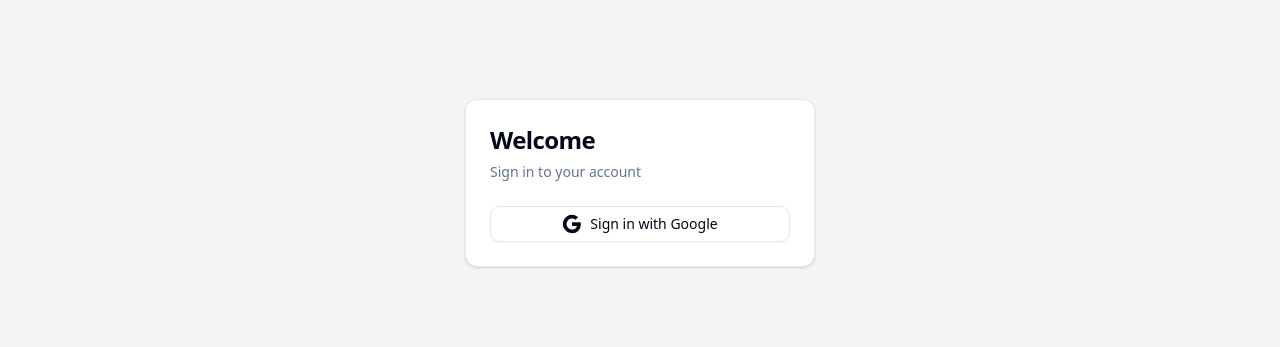
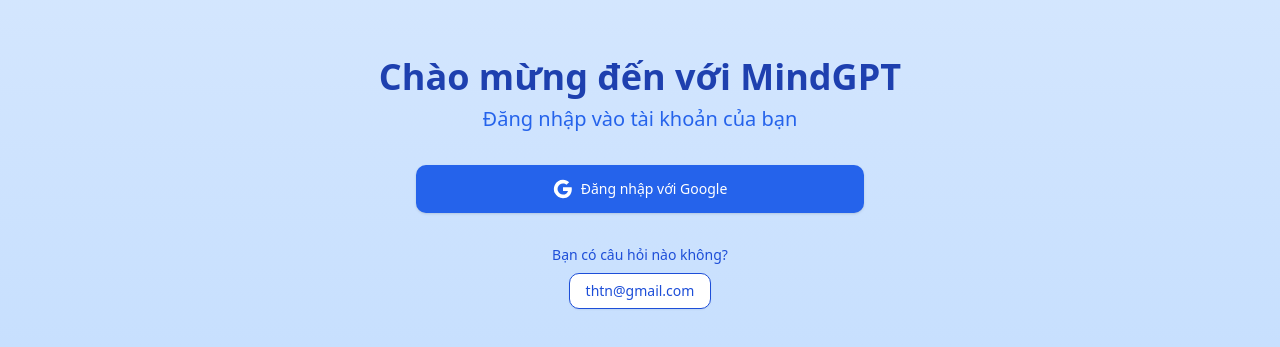
Before and after one commit to that-hoc-that-nghiep/mindgpt-fe, a React (Vite) app: page /login in a window 1280 px wide. Shown: the part 217-564 px from the top of the page. Built offline with nearby package versions, Linux system fonts and the light colour scheme.

Commit message:
feat: done

```diff
--- a/src/pages/(auth)/login.tsx
+++ b/src/pages/(auth)/login.tsx
@@ -1,31 +1,22 @@
 import { Button } from "@/components/ui/button"
-import {
-    Card,
-    CardContent,
-    CardDescription,
-    CardHeader,
-    CardTitle,
-} from "@/components/ui/card"
 
 export function LoginPage() {
-    const handleGoogleSignIn = () => {
-        console.log("Sign in with Google")
+
+    const handleGoogleLogin = () => {
+        console.log('Google login successful:')
     }
 
     return (
-        <div className="flex items-center justify-center min-h-screen bg-gray-100">
-            <Card className="w-[350px]">
-                <CardHeader>
-                    <CardTitle className="text-2xl font-bold">
-                        Welcome
-                    </CardTitle>
-                    <CardDescription>Sign in to your account</CardDescription>
-                </CardHeader>
-                <CardContent>
+        <div className="flex flex-col items-center justify-center min-h-screen bg-gradient-to-b from-blue-100 to-blue-200 p-4">
+            <div className="text-center mb-8">
+                <h1 className="text-4xl font-bold text-blue-800 mb-2">Chào mừng đến với MindGPT</h1>
+                <p className="text-xl text-blue-600">Đăng nhập vào tài khoản của bạn</p>
+            </div>
+            <div className="w-full max-w-md">
                 <Button
-                        onClick={handleGoogleSignIn}
-                        className="w-full"
-                        variant="outline"
+                    onClick={handleGoogleLogin}
+                    className="w-full bg-blue-600 hover:bg-blue-700 text-white"
+                    style={{padding: "24px"}}
                 >
                     <svg className="w-5 h-5 mr-2" viewBox="0 0 24 24">
                         <path
@@ -45,10 +36,19 @@
                             d="M12 5.38c1.62 0 3.06.56 4.21 1.64l3.15-3.15C17.45 2.09 14.97 1 12 1 7.7 1 3.99 3.47 2.18 7.07l3.66 2.84c.87-2.6 3.3-4.53 6.16-4.53z"
                         />
                     </svg>
-                        Sign in with Google
+                    Đăng nhập với Google
                 </Button>
-                </CardContent>
-            </Card>
+            </div>
+            <div className="mt-8 text-center">
+                <p className="text-sm text-blue-700 mb-2">Bạn có câu hỏi nào không?</p>
+                <Button
+                    variant="outline"
+                    className="text-blue-700 border-blue-700 hover:bg-blue-100"
+                    onClick={() => window.location.href = 'mailto:thtn@gmail.com'}
+                >
+                    thtn@gmail.com
+                </Button>
+            </div>
         </div>
     )
 }
```
Lines whose indentation alone changed are shown as unchanged.
